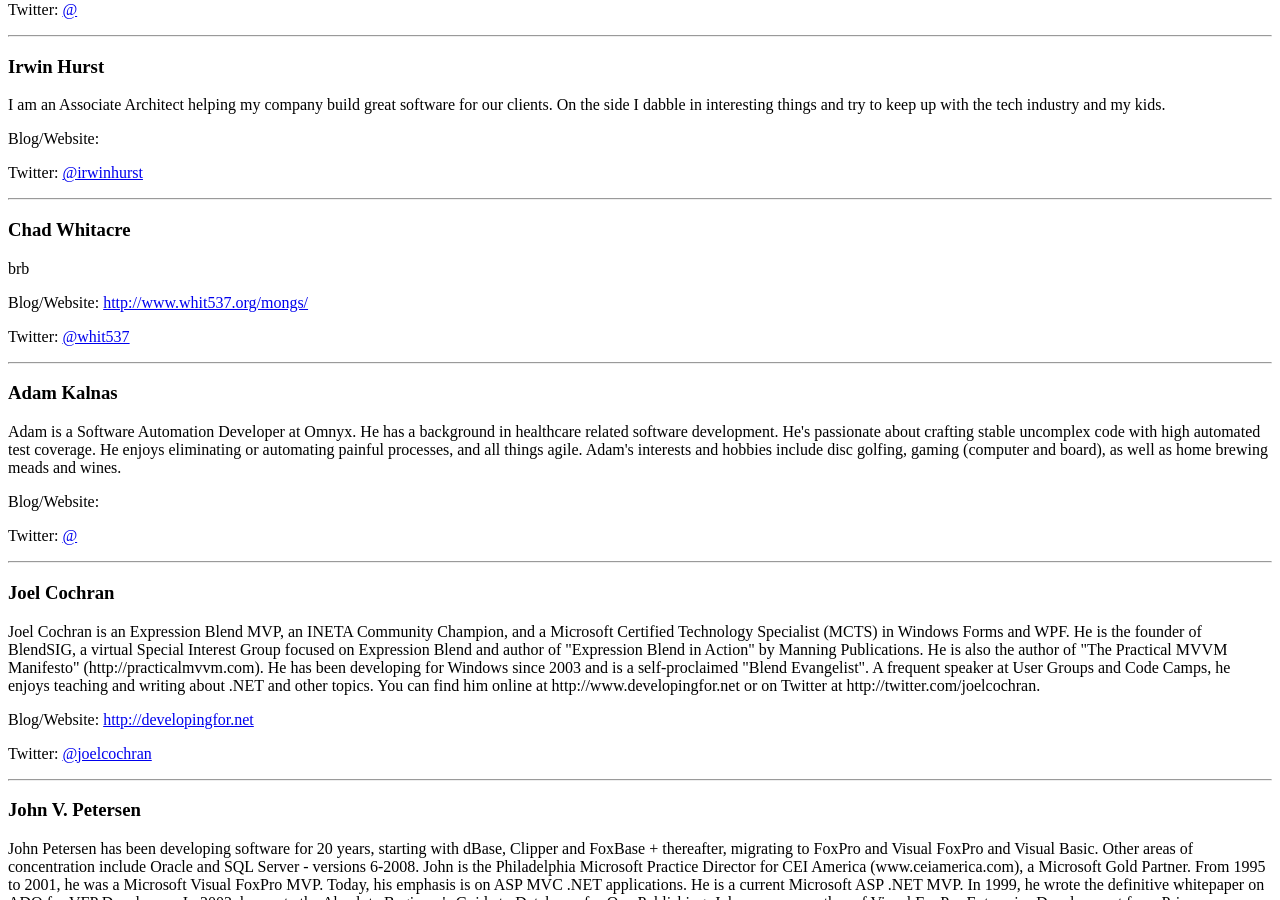
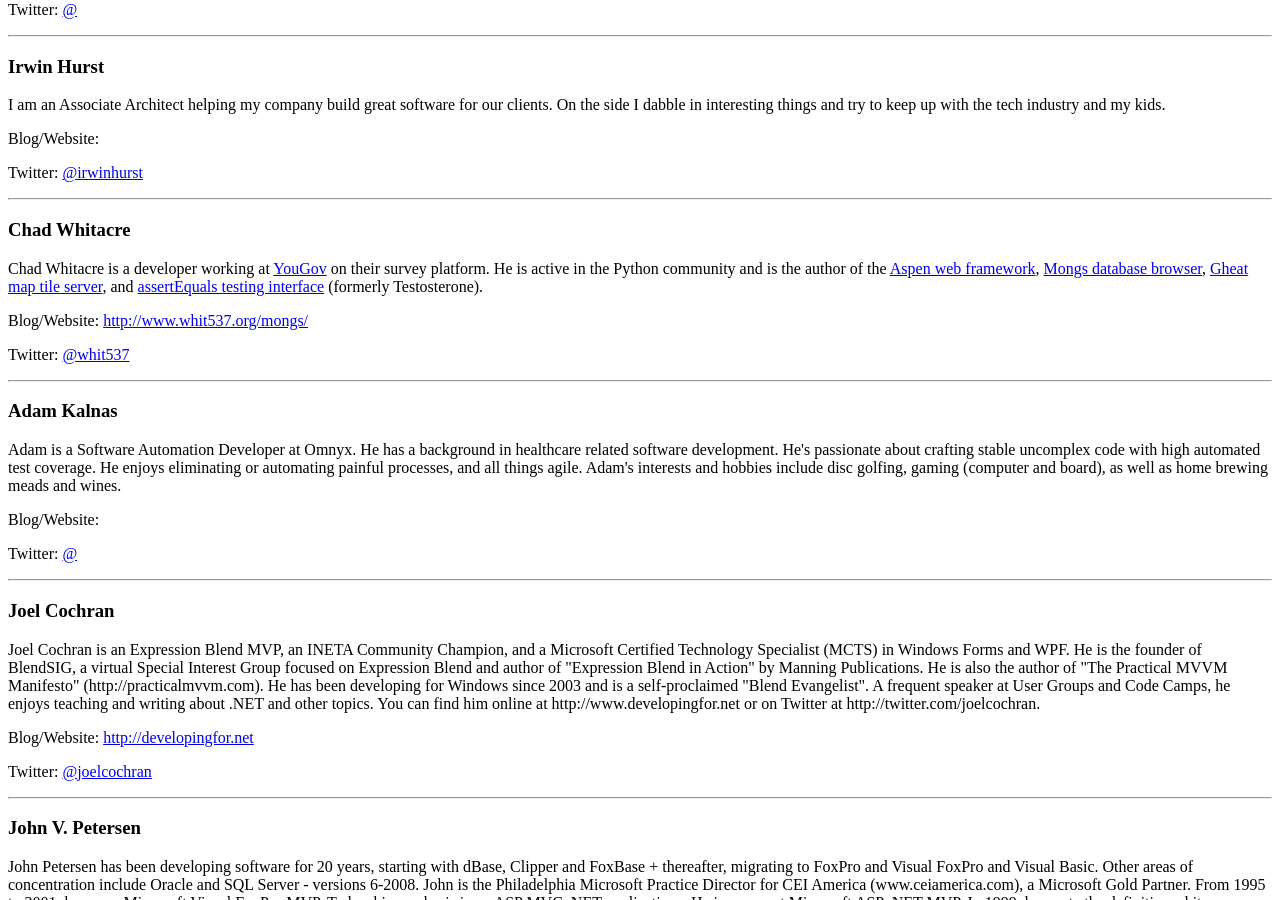
Before and after one commit to PghTechFest/pghtechfest.github.com, a Jekyll site: the page built from Speakers.md, in a window 1280 px wide and 900 px high, scrolled down 4852 px. Built offline with Jekyll 4.4.1, drawn with Linux system fonts in a browser that asks for light colours; some web fonts are replaced.

Commit message:
Fixing up Chad's bio

```diff
--- a/Speakers.md
+++ b/Speakers.md
@@ -133,7 +133,7 @@
 <p >Twitter: <a href="http://twitter.com/irwinhurst">@irwinhurst</a></p>
 <hr/>
 <h3 id="chadwhitacre">Chad Whitacre</h3>
-<p >brb</p>
+<p >Chad Whitacre is a developer working at <a href="http://www.yougov.com/">YouGov</a> on their survey platform. He is active in the Python community and is the author of the <a href="http://aspen.io/">Aspen web framework</a>, <a href="http://www.whit537.org/mongs/">Mongs database browser</a>, <a href="http://code.google.com/p/gheat/">Gheat map tile server</a>, and <a href="https://github.com/whit537/assertEquals">assertEquals testing interface</a> (formerly Testosterone).</p>
 <p >Blog/Website: <a href="http://www.whit537.org/mongs/">http://www.whit537.org/mongs/</a></p>
 <p >Twitter: <a href="http://twitter.com/whit537">@whit537</a></p>
 <hr/>
```
Also changed, not shown: Sessions.md (+1 -1 lines).
